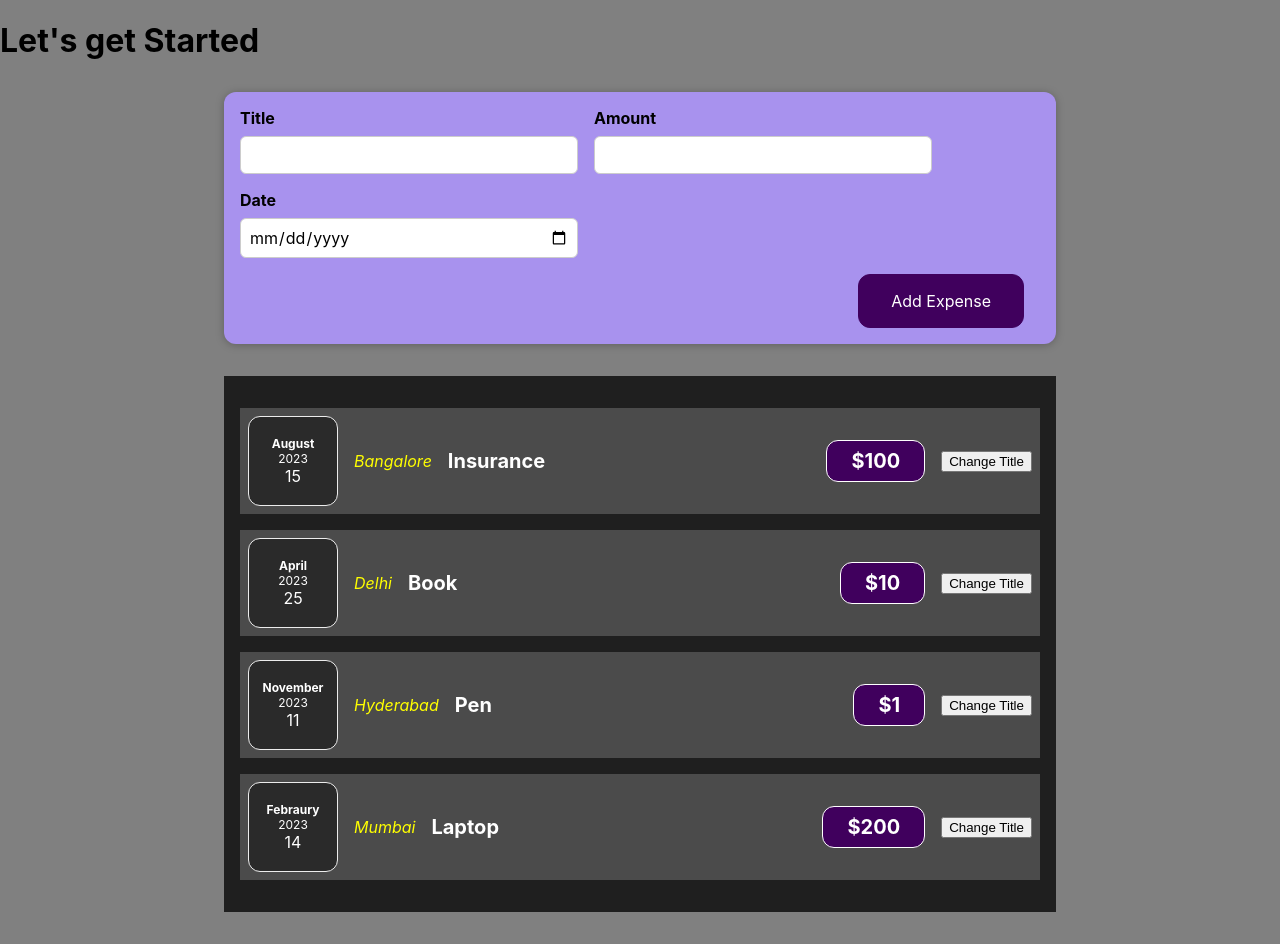
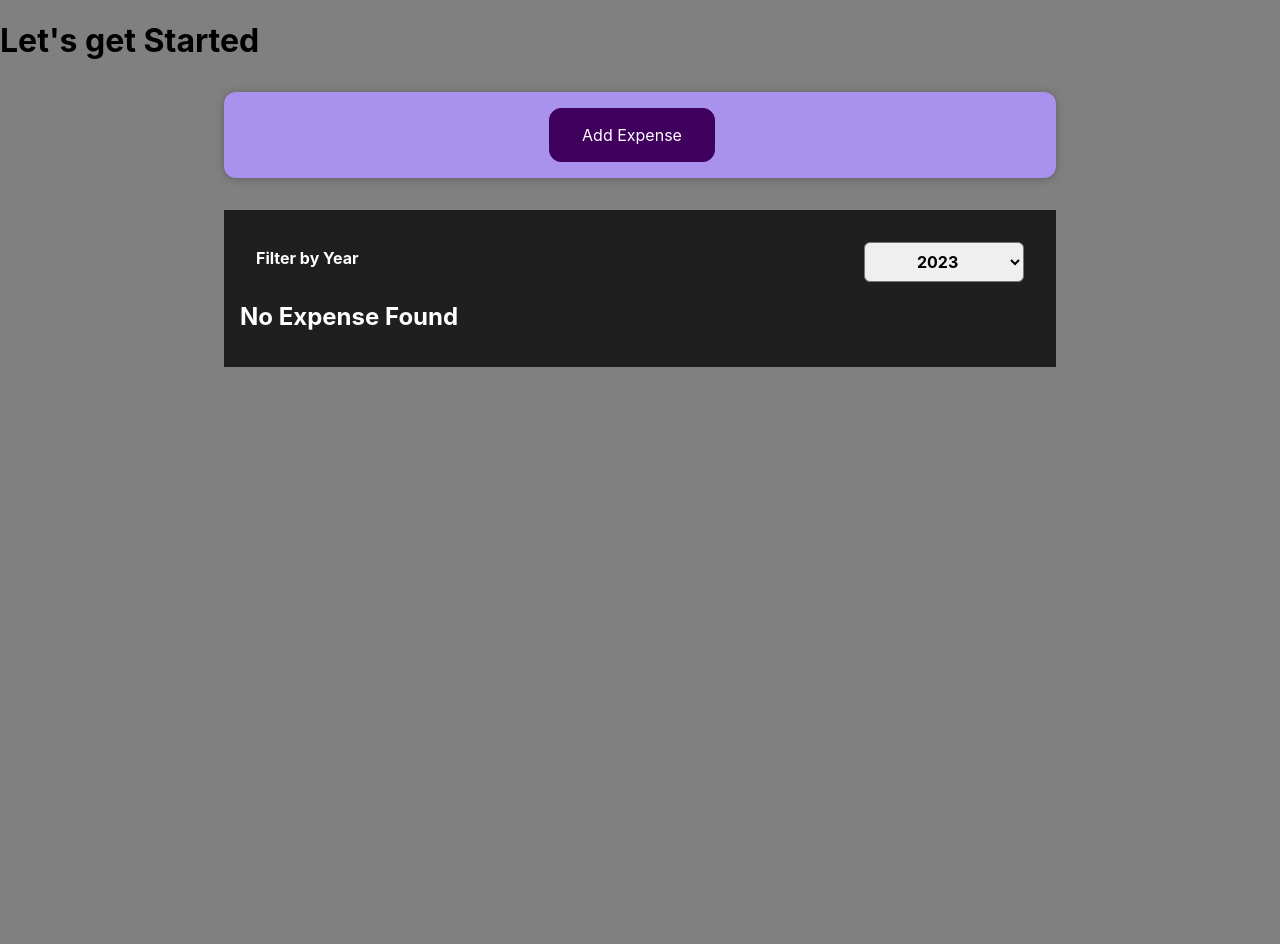
Before and after one commit to KrishnaKarn911/SharpenerReact, a React (Create React App) app: page / in a window 1280 px wide. After the commit the page ends 800 px from the top, so only its background shows below. Built offline with nearby package versions, Linux system fonts and the light colour scheme.

Commit message:
Render Expense Form Conditionally

```diff
--- a/src/App.js
+++ b/src/App.js
@@ -1,14 +1,55 @@
+import React, { useState } from "react";
+
 import "./App.css";
 
 import Expenses from "./components/Expense/Expenses";
 import NewExpense from "./components/ExpenseForm/NewExpense";
 
+const initialExpense = [
+  {
+    id: "1",
+    date: new Date(2024, 7, 15),
+    title: "Insurance",
+    price: 100,
+    location: "Bangalore",
+  },
+  {
+    id: "2",
+    date: new Date(2025, 3, 25),
+    title: "Book",
+    price: 10,
+    location: "Delhi",
+  },
+  {
+    id: "3",
+    date: new Date(2024, 10, 11),
+    title: "Pen",
+    price: 1,
+    location: "Hyderabad",
+  },
+  {
+    id: "4",
+    date: new Date(2025, 1, 14),
+    title: "Laptop",
+    price: 200,
+    location: "Mumbai",
+  },
+];
+
 const App = () => {
+  const [expense, setExpense] = useState(initialExpense);
+
+  const handleSavedExpense = (expenseData) => {
+    setExpense((prevExpense) => {
+      return [expenseData, ...prevExpense];
+    });
+  };
   return (
     <div>
       <h1>Let's get Started</h1>
-      <NewExpense></NewExpense>
-      <Expenses></Expenses>
+      <NewExpense onSaveExpense={handleSavedExpense}></NewExpense>
+
+      <Expenses expenses={expense}></Expenses>
     </div>
   );
 };
--- a/src/components/Expense/ExpenseItem.js
+++ b/src/components/Expense/ExpenseItem.js
@@ -8,21 +8,18 @@ import { useState } from "react";
 
 const ExpenseItem = (props) => {
   const [title, setTitle] = useState(props.title);
-  function handleEventFunction(event) {
-    setTitle("New title");
-  }
+
   return (
-    <div>
+    <li>
       <Card className="expense-item">
         <ExpenseDate date={props.date}></ExpenseDate>
         <div className="expense-item__location">{props.location}</div>
         <div className="expense-item__description">
           <h2>{title}</h2>
           <div className="expense-item__price">${props.price}</div>
-          <button onClick={handleEventFunction}>Change Title</button>
         </div>
       </Card>
-    </div>
+    </li>
   );
 };
 
--- a/src/components/Expense/Expenses.js
+++ b/src/components/Expense/Expenses.js
@@ -1,53 +1,25 @@
-import React from "react";
+import React, { useState } from "react";
 
 import "./Expenses.css";
-import ExpenseItem from "./ExpenseItem";
+import ExpensesList from "./ExpensesList";
 import Card from "../WrapperComponent/Card";
+import ExpensesFilter from "./ExpensesFilter";
 
-const Expenses = () => {
-  const expenses = [
-    {
-      id: "1",
-      date: new Date(2023, 7, 15),
-      title: "Insurance",
-      price: 100,
-      location: "Bangalore",
-    },
-    {
-      id: "2",
-      date: new Date(2023, 3, 25),
-      title: "Book",
-      price: 10,
-      location: "Delhi",
-    },
-    {
-      id: "3",
-      date: new Date(2023, 10, 11),
-      title: "Pen",
-      price: 1,
-      location: "Hyderabad",
-    },
-    {
-      id: "4",
-      date: new Date(2023, 1, 14),
-      title: "Laptop",
-      price: 200,
-      location: "Mumbai",
-    },
-  ];
+const Expenses = (props) => {
+  const [selectedYear, setSelectedYear] = useState("2023");
+
+  const handleOnSelect = (selectedYears) => {
+    setSelectedYear(selectedYears);
+  };
+
+  const filteredExpenses = props.expenses.filter((expense) => {
+    return expense.date.getFullYear().toString() === selectedYear;
+  });
+
   return (
     <Card className="expenses">
-      {expenses.map((expense, index) => {
-        return (
-          <ExpenseItem
-            key={expense.id}
-            date={expense.date}
-            title={expense.title}
-            price={expense.price}
-            location={expense.location}
-          ></ExpenseItem>
-        );
-      })}
+      <ExpensesFilter selected={selectedYear} onSelected={handleOnSelect} />
+      <ExpensesList items={filteredExpenses} />
     </Card>
   );
 };
--- /dev/null
+++ b/src/components/Expense/ExpensesFilter.css
@@ -0,0 +1,24 @@
+.expenses-filter {
+  color: white;
+  padding: 0 1rem;
+}
+
+.expenses-filter__control {
+  display: flex;
+  width: 100%;
+  align-items: center;
+  justify-content: space-between;
+  margin: 1rem 0;
+}
+
+.expenses-filter label {
+  font-weight: bold;
+  margin-bottom: 0.5rem;
+}
+
+.expenses-filter select {
+  font: inherit;
+  padding: 0.5rem 3rem;
+  font-weight: bold;
+  border-radius: 6px;
+}
--- /dev/null
+++ b/src/components/Expense/ExpensesFilter.js
@@ -0,0 +1,23 @@
+import React from "react";
+import "./ExpensesFilter.css";
+
+const ExpensesFilter = (props) => {
+  const handleOnChange = (event) => {
+    props.onSelected(event.target.value);
+  };
+
+  return (
+    <div className="expenses-filter">
+      <div className="expenses-filter__control">
+        <label>Filter by Year</label>
+        <select value={props.selected} onChange={handleOnChange}>
+          <option value="2023">2023</option>
+          <option value="2024">2024</option>
+          <option value="2025">2025</option>
+        </select>
+      </div>
+    </div>
+  );
+};
+
+export default ExpensesFilter;
--- /dev/null
+++ b/src/components/Expense/ExpensesList.css
@@ -0,0 +1,8 @@
+.expense-list {
+  list-style: none;
+  padding: 0;
+}
+
+.expense-list__fallback {
+  color: white;
+}
--- /dev/null
+++ b/src/components/Expense/ExpensesList.js
@@ -0,0 +1,27 @@
+import React from "react";
+import ExpenseItem from "./ExpenseItem";
+import "./ExpensesList.css";
+
+const ExpensesList = (props) => {
+  if (props.items.length === 0) {
+    return <h2 className="expense-list__fallback">No Expense Found</h2>;
+  }
+
+  return (
+    <ul className="expense-list">
+      {props.items.map((item) => {
+        return (
+          <ExpenseItem
+            key={item.id}
+            date={item.date}
+            title={item.title}
+            price={item.price}
+            location={item.location}
+          />
+        );
+      })}
+    </ul>
+  );
+};
+
+export default ExpensesList;
--- a/src/components/ExpenseForm/ExpenseForm.js
+++ b/src/components/ExpenseForm/ExpenseForm.js
@@ -1,8 +1,7 @@
 import React, { useState } from "react";
-
 import "./ExpenseForm.css";
 
-const ExpenseForm = () => {
+const ExpenseForm = (props) => {
   const [userInput, setUserInput] = useState({
     enteredTitle: "",
     enteredAmount: "",
@@ -10,30 +9,24 @@ const ExpenseForm = () => {
   });
 
   const titleChangeHandler = (event) => {
-    setUserInput((prevState) => {
-      return {
+    setUserInput((prevState) => ({
       ...prevState,
       enteredTitle: event.target.value,
-      };
-    });
+    }));
   };
 
   const amountChangeHandler = (event) => {
-    setUserInput((prevState) => {
-      return {
+    setUserInput((prevState) => ({
       ...prevState,
       enteredAmount: event.target.value,
-      };
-    });
+    }));
   };
 
   const dateChangeHandler = (event) => {
-    setUserInput((prevState) => {
-      return {
+    setUserInput((prevState) => ({
       ...prevState,
       enteredDate: event.target.value,
-      };
-    });
+    }));
   };
 
   const handleFormSubmit = (event) => {
@@ -43,7 +36,7 @@ const ExpenseForm = () => {
       date: new Date(userInput.enteredDate),
       amount: userInput.enteredAmount,
     };
-    console.log(expenseData);
+    props.onSaveExpense(expenseData);
     setUserInput({
       enteredTitle: "",
       enteredAmount: "",
@@ -85,6 +78,9 @@ const ExpenseForm = () => {
         </div>
       </div>
       <div className="new-expense__actions">
+        <button type="button" onClick={props.onCancel}>
+          Cancel
+        </button>{" "}
         <button type="submit">Add Expense</button>
       </div>
     </form>
--- a/src/components/ExpenseForm/NewExpense.js
+++ b/src/components/ExpenseForm/NewExpense.js
@@ -1,11 +1,36 @@
-import React from "react";
+import React, { useState } from "react";
 import "./NewExpense.css";
 import ExpenseForm from "./ExpenseForm";
 
-const NewExpense = () => {
+const NewExpense = (props) => {
+  const [isFormVisible, setIsFormVisible] = useState(false);
+
+  const handleSavedExpense = (expenseDataSaved) => {
+    const expenseData = { ...expenseDataSaved, id: Math.random().toString() };
+    props.onSaveExpense(expenseData);
+    setIsFormVisible(false); // Hide form after submitting
+  };
+
+  const handleAddExpenseClick = () => {
+    setIsFormVisible(true); // Show form when Add Expense button is clicked
+  };
+
+  const handleCancelClick = () => {
+    setIsFormVisible(false); // Hide form when Cancel is clicked
+  };
+
   return (
     <div className="new-expense">
-      <ExpenseForm />
+      {!isFormVisible && (
+        <button onClick={handleAddExpenseClick}>Add Expense</button>
+      )}
+
+      {isFormVisible && (
+        <ExpenseForm
+          onSaveExpense={handleSavedExpense}
+          onCancel={handleCancelClick} // Pass cancel handler to the form
+        />
+      )}
     </div>
   );
 };
```
Lines whose indentation alone changed are shown as unchanged.
